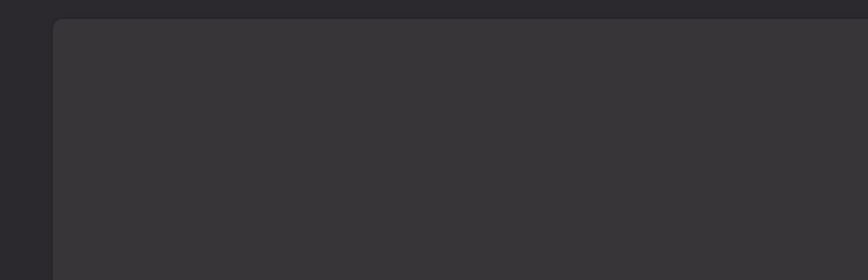
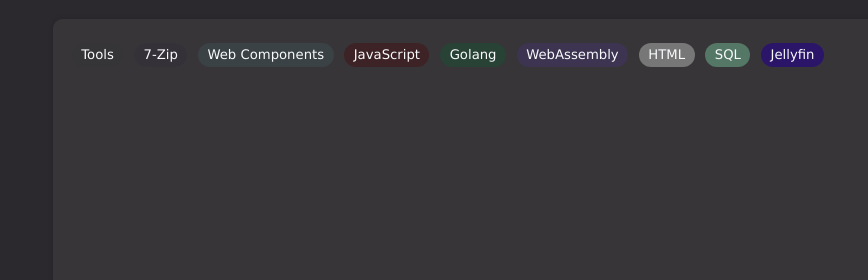
Before and after one commit to langliu/langliu.github.io, an Astro site: page /tags in a window 1280 px wide. Shown: the top 280 px of the page, 216-1084 px from the left. Built offline with nearby package versions, Linux system fonts and the light colour scheme; Astro itself is replaced by a stand-in of ours.

Commit message:
fix: 🐛 修复标签迁移至content后报错的问题

```diff
--- a/src/pages/tags.astro
+++ b/src/pages/tags.astro
@@ -1,11 +1,12 @@
 ---
+import { CollectionEntry, getCollection } from 'astro:content'
 import Tag from '@components/Tag.astro'
 import CoustomLayout from '@layouts/CoustomLayout.astro'
 // Use Astro.glob() to fetch all posts, and then sort them by date.
-const posts = (await Astro.glob('../pages/posts/*.{md,mdx}'))
+const posts = await getCollection('blog')
 let tags: string[] = []
 posts.forEach((post) => {
-  tags = [...tags, ...post.frontmatter.tags]
+  tags = [...tags, ...post.data.tags]
 })
 tags = [...new Set(tags)]
 ---
```
Also changed, not shown: src/pages/tags/[...tag].astro (renamed from src/pages/tags/[tag].astro, +5 -8 lines).
